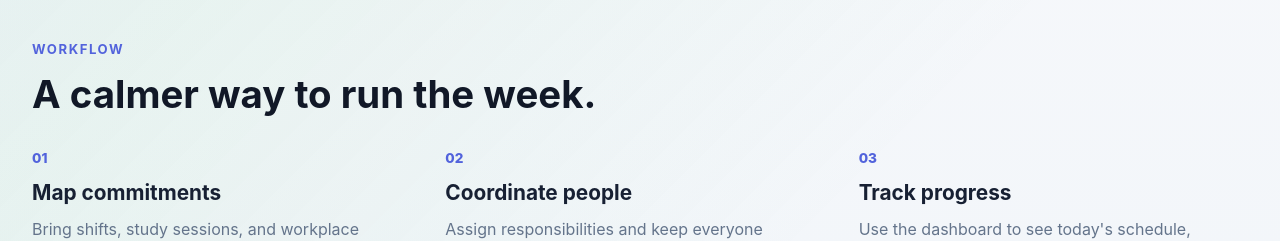
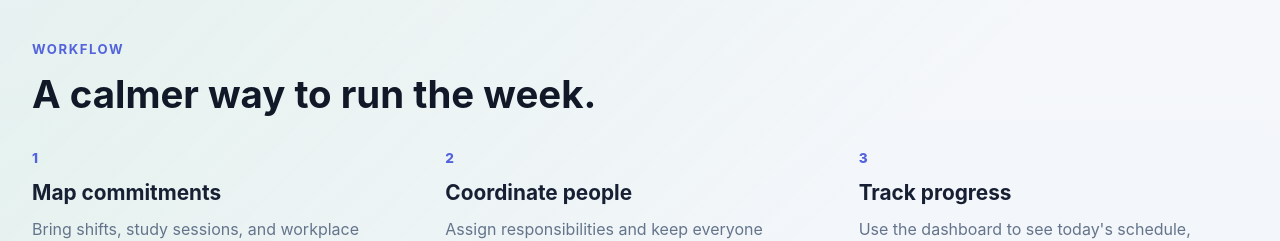
Before and after one commit to Firoz-Thapa/ShiftSync, a React (Create React App) app in the folder frontend/: page / in a window 1280 px wide. Shown: the part 1478-1719 px from the top of the page. Built offline with nearby package versions, Linux system fonts and the light colour scheme; no server answers.

Commit message:
fix number values

```diff
--- a/frontend/src/components/LandingPage/LandingPage.tsx
+++ b/frontend/src/components/LandingPage/LandingPage.tsx
@@ -118,17 +118,17 @@ export default function LandingPage() {
           </div>
           <div className="workflow-steps">
             <article>
-              <span>01</span>
+              <span>1</span>
               <h3>Map commitments</h3>
               <p>Bring shifts, study sessions, and workplace details into one planning view.</p>
             </article>
             <article>
-              <span>02</span>
+              <span>2</span>
               <h3>Coordinate people</h3>
               <p>Assign responsibilities and keep everyone aligned with timely reminders.</p>
             </article>
             <article>
-              <span>03</span>
+              <span>3</span>
               <h3>Track progress</h3>
               <p>Use the dashboard to see today's schedule, active work, and upcoming priorities.</p>
             </article>
```
